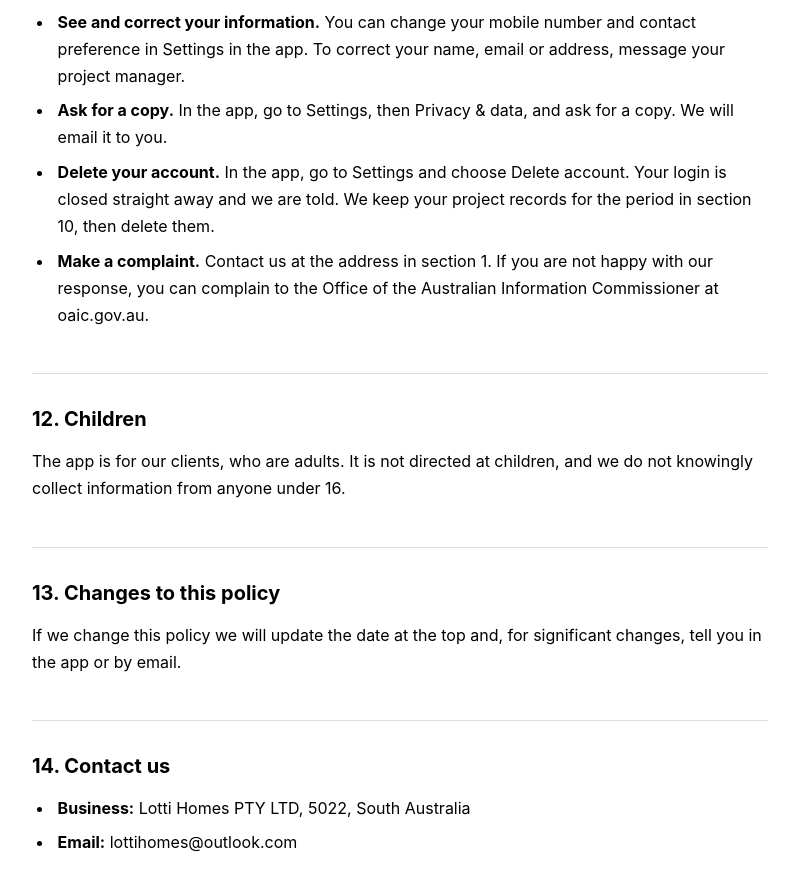
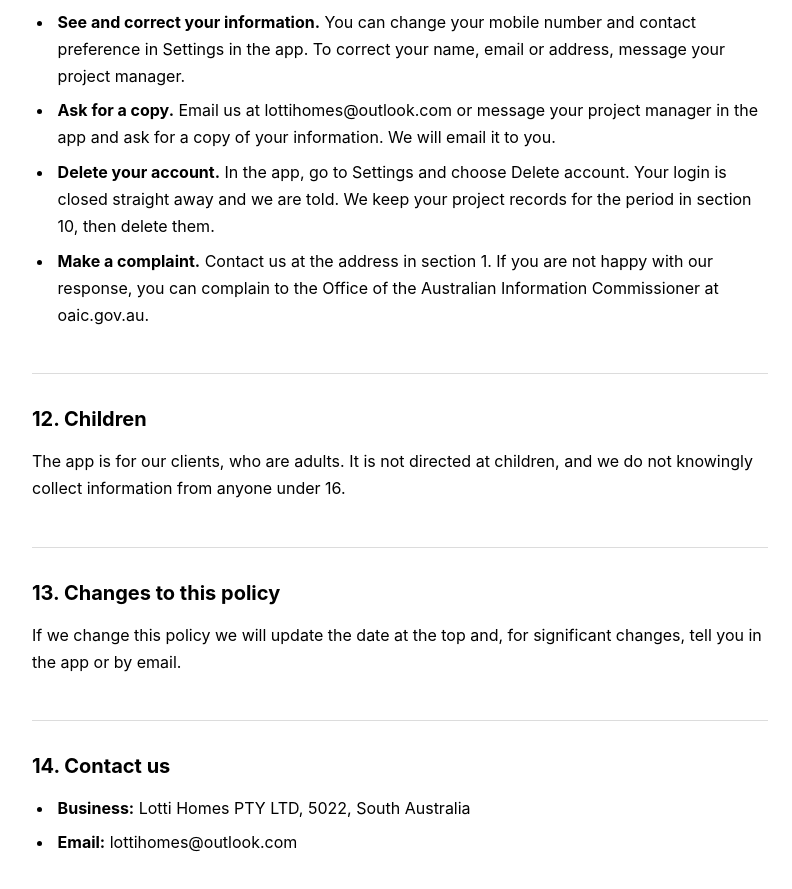
Before and after one commit to tfontsx/LottiHomesPrivacyPolicy, a plain HTML site: page index.html in a window 1280 px wide. Shown: the part 4334-5223 px from the top of the page, without its empty margins (240-1032 px from the left). Drawn offline with Linux system fonts and the light colour scheme.

Commit message:
Update instructions for requesting a copy of information

```diff
--- a/index.html
+++ b/index.html
@@ -109,7 +109,7 @@
 <h2>11. Your choices and rights</h2>
 <ul>
 <li><strong>See and correct your information.</strong> You can change your mobile number and contact preference in Settings in the app. To correct your name, email or address, message your project manager.</li>
-<li><strong>Ask for a copy.</strong> In the app, go to Settings, then Privacy &amp; data, and ask for a copy. We will email it to you.</li>
+<li><strong>Ask for a copy.</strong> Email us at lottihomes@outlook.com or message your project manager in the app and ask for a copy of your information. We will email it to you.</li>
 <li><strong>Delete your account.</strong> In the app, go to Settings and choose Delete account. Your login is closed straight away and we are told. We keep your project records for the period in section 10, then delete them.</li>
 <li><strong>Make a complaint.</strong> Contact us at the address in section 1. If you are not happy with our response, you can complain to the Office of the Australian Information Commissioner at oaic.gov.au.</li>
 </ul>
```
